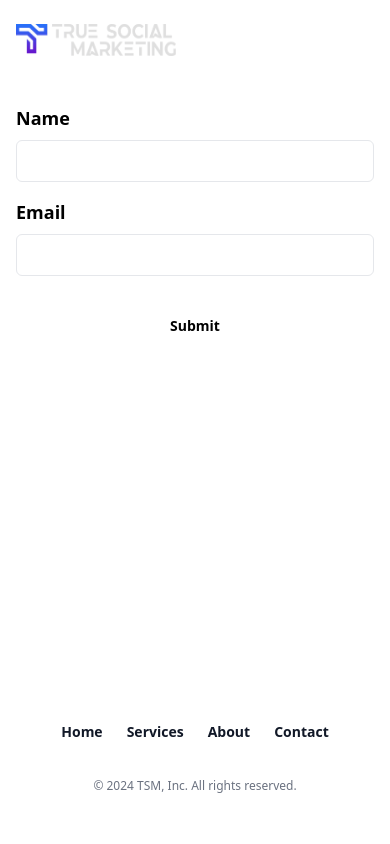
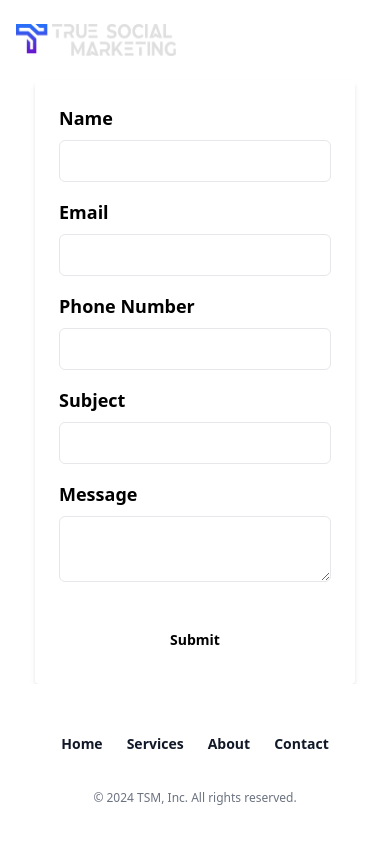
Before and after one commit to burntwilight/truesocialmarketing-interview, a Next.js app: page /contact in a window 390 px wide. Shown: the top 844 px of the page. Built offline with nearby package versions, Linux system fonts and the light colour scheme.

Commit message:
Readded phone, subject, message per Amir's email.

```diff
--- /dev/null
+++ b/src/components/ui/ContactFormStyle.tsx
@@ -0,0 +1,54 @@
+import React from 'react'
+
+const ContactFormStyle = () => {
+  return (
+    <div>
+        <form
+            className="w-full max-w-xs mx-auto p-6 bg-white rounded shadow-md"
+
+        >
+            <h2 className="text-2xl font-semibold mb-6 text-center">
+                Register
+            </h2>
+            <div className="mb-4">
+                <label
+                    className="block text-gray-700 text-sm font-bold mb-2"
+                    htmlFor="username"
+                >
+                    Username
+                </label>
+                <input
+                    className="w-full px-3 py-2 border rounded focus:outline-none focus:border-gray-500"
+                    id="username"
+                    type="text"
+
+                    placeholder="Enter your username"
+                />
+            </div>
+            <div className="mb-4">
+                <label
+                    className="block text-gray-700 text-sm font-bold mb-2"
+                    htmlFor="password"
+                >
+                    Password
+                </label>
+                <input
+                    className="w-full px-3 py-2 border rounded focus:outline-none focus:border-gray-500"
+                    id="password"
+                    type="password"
+                    placeholder="Enter your password"
+                />
+            </div>
+            <button
+                className="bg-green-500 text-white px-4 py-2 rounded hover:bg-green-600 focus:outline-none"
+                type="submit"
+            >
+                Register
+            </button>
+        </form>
+
+    </div>
+  )
+}
+
+export default ContactFormStyle
--- a/src/components/ui/SigninForm.tsx
+++ /dev/null
@@ -1,87 +0,0 @@
-'use client';
-
-import { useState } from 'react';
-
-const SignInForm = () => {
-    const [username, setUsername] = useState('');
-    const [password, setPassword] = useState('');
-    const [error, setError] = useState('');
-
-    const submitForm = async (e: Event) => {
-        e.preventDefault();
-        try {
-            const response = await fetch('/api/users/register', {
-                method: 'POST',
-                headers: { 'Content-Type': 'application/json' },
-                body: JSON.stringify({ username, password }),
-            });
-            const info = await response.json();
-            console.log(info);
-
-            if (info.error) {
-                return setError(info.error);
-            }
-
-            setUsername('');
-            setPassword('');
-
-        } catch (error) {
-            console.log('Error submitting user form: ', error.message);
-            return setError(error.message);
-        }
-    };
-
-    return (
-        <form
-            className='w-full max-w-xs mx-auto p-6 bg-white rounded shadow-md'
-            onSubmit={submitForm}
-        >
-            <h2 className='text-2xl font-semibold mb-6 text-center'>
-                Register
-            </h2>
-            <div className='mb-4'>
-                <label
-                    className='block text-gray-700 text-sm font-bold mb-2'
-                    htmlFor='username'
-                >
-                    Username
-                </label>
-                <input
-                    className='w-full px-3 py-2 border rounded focus:outline-none focus:border-gray-500'
-                    id='username'
-                    type='text'
-                    onChange={(e) => setUsername(e.target.value)}
-                    value={username}
-                    placeholder='Enter your username'
-                />
-            </div>
-            <div className='mb-4'>
-                <label
-                    className='block text-gray-700 text-sm font-bold mb-2'
-                    htmlFor='password'
-                >
-                    Password
-                </label>
-                <input
-                    className='w-full px-3 py-2 border rounded focus:outline-none focus:border-gray-500'
-                    id='password'
-                    type='password'
-                    onChange={(e) => setPassword(e.target.value)}
-                    value={password}
-                    placeholder='Enter your password'
-                />
-            </div>
-            <button
-                className='bg-green-500 text-white px-4 py-2 rounded hover:bg-green-600 focus:outline-none'
-                type='submit'
-            >
-                Register
-            </button>
-            <p className='text-red-500 text-sm mt-4 whitespace-nowrap overflow-ellipsis'>
-                {error}
-            </p>
-        </form>
-    );
-};
-
-export default SignInForm;
--- a/src/sections/contactPage/ContactForm.tsx
+++ b/src/sections/contactPage/ContactForm.tsx
@@ -8,13 +8,27 @@ import { API_URL } from '@/constants';
 type FormData = {
     name: string;
     email: string;
+    subject: string;
+    message: string;
+    phoneNumber: string;
 };
 
 const schema = yup.object().shape({
     name: yup.string().required('Name is required'),
     email: yup.string().email('Invalid email').required('Email is required'),
+    phoneNumber: yup
+        .string()
+        .required('Phone number is required')
+        .test(
+            'phone-number-length',
+            'Phone number should be 10 digits',
+            (value) => {
+                return value?.replace(/\D/g, '').length === 10;
+            }
+        ),
+    subject: yup.string().required('Subject is required'),
+    message: yup.string().required('Message is required'),
 });
-
 const ContactInner = () => {
     const [isLoading, setIsLoading] = useState(false);
     const [showSuccess, SetShowSuccess] = useState(false);
@@ -32,12 +46,15 @@ const ContactInner = () => {
         setIsLoading(true);
 
         try {
-            const { name, email } = data;
+            const { name, email, subject, message, phoneNumber } = data;
 
             const formData = new FormData();
 
+            formData.set('your-subject', subject);
             formData.set('your-name', name);
             formData.set('your-email', email);
+            formData.set('phoneNumber', phoneNumber);
+            formData.append('your-message', message);
 
             const response = await axios.post(API_URL.contactForm, formData);
 
@@ -61,18 +78,18 @@ const ContactInner = () => {
     };
 
     return (
-        <section
-            id='contact-form'
-            className='container w-full max-w-xs mx-auto p-6'
-        >
-            <form onSubmit={handleSubmit(onSubmit)}>
+        <section id='contact-form' className='container'>
+            <form
+                className='w-full max-w-xs mx-auto p-6 bg-white rounded shadow-md'
+                onSubmit={handleSubmit(onSubmit)}
+            >
                 <label className='block mb-2 text-lg font-semibold text-gray-800'>
                     Name
                 </label>
                 <input
                     type='text'
                     {...register('name')}
-                    className='w-full px-4 py-2 mb-4 border rounded-md focus:outline-none focus:border-blue-500'
+                    className='w-full px-4 py-2 mb-4 border border-gray-600 rounded-md focus:border-black'
                 />
                 <p className='text-red-600'>{errors.name?.message}</p>
 
@@ -82,14 +99,40 @@ const ContactInner = () => {
                 <input
                     type='text'
                     {...register('email')}
-                    className='w-full px-4 py-2 mb-4 border rounded-md focus:outline-none focus:border-blue-500'
+                    className='w-full px-4 py-2 mb-4 border border-gray-600 rounded-md focus:border-black'
                 />
                 <p className='text-red-600'>{errors.email?.message}</p>
 
-                <button
-                    type='submit'
-                    className='w-full text-black hover:text-gray-600 px-4 py-2 rounded-md focus:outline-none mt-4'
-                >
+                <label className='block mb-2 text-lg font-semibold text-gray-800'>
+                    Phone Number
+                </label>
+                <input
+                    type='text'
+                    {...register('phoneNumber')}
+                    className='w-full px-4 py-2 mb-4 border border-gray-600 rounded-md focus:border-black'
+                />
+                <p className='text-red-600'>{errors.phoneNumber?.message}</p>
+
+                <label className='block mb-2 text-lg font-semibold text-gray-800'>
+                    Subject
+                </label>
+                <input
+                    type='text'
+                    {...register('subject')}
+                    className='w-full px-4 py-2 mb-4 border border-gray-600 rounded-md focus:border-black'
+                />
+                <p className='text-red-600'>{errors.subject?.message}</p>
+
+                <label className='block mb-2 text-lg font-semibold text-gray-800'>
+                    Message
+                </label>
+                <textarea
+                    {...register('message')}
+                    className='w-full px-4 py-2 mb-4 border border-gray-600 rounded-md focus:border-black'
+                ></textarea>
+                <p className='text-red-600'>{errors.message?.message}</p>
+
+                <button type='submit' className='w-full text-black mt-4'>
                     {isLoading ? 'Sending...' : 'Submit'}
                 </button>
 
--- a/src/styles/globals.css
+++ b/src/styles/globals.css
@@ -42,5 +42,6 @@ button {
 .grid-container {
     display: grid;
     grid-template-columns: repeat(3, 1fr);
+    grid-template-rows: repeat(3, 1fr);
     grid-gap: 10px;
 }
```
